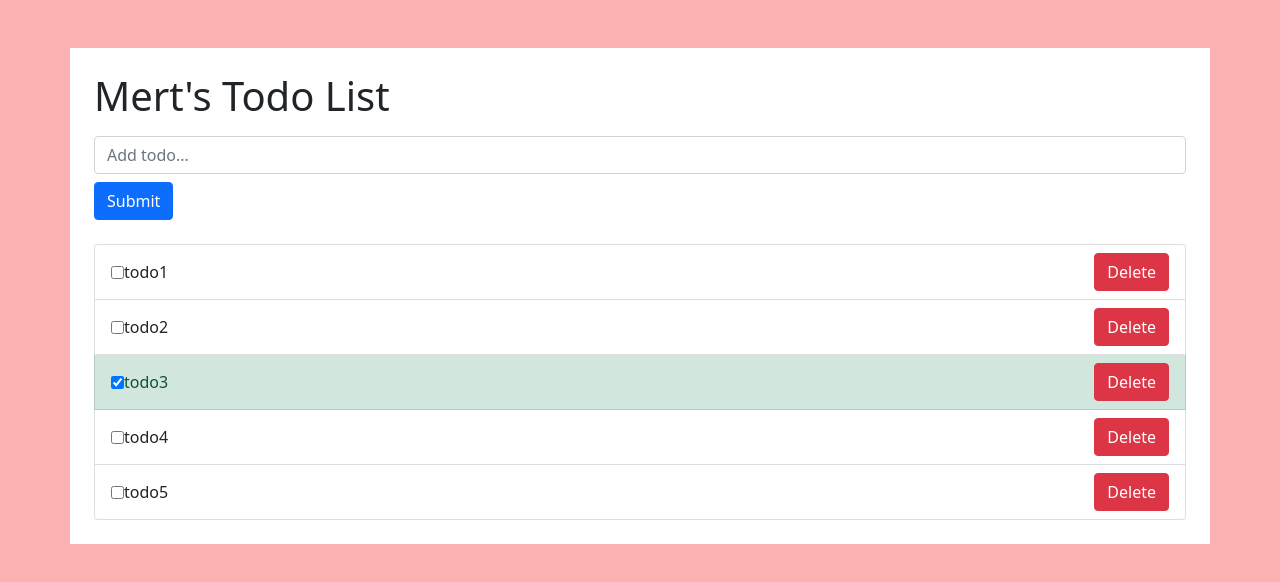
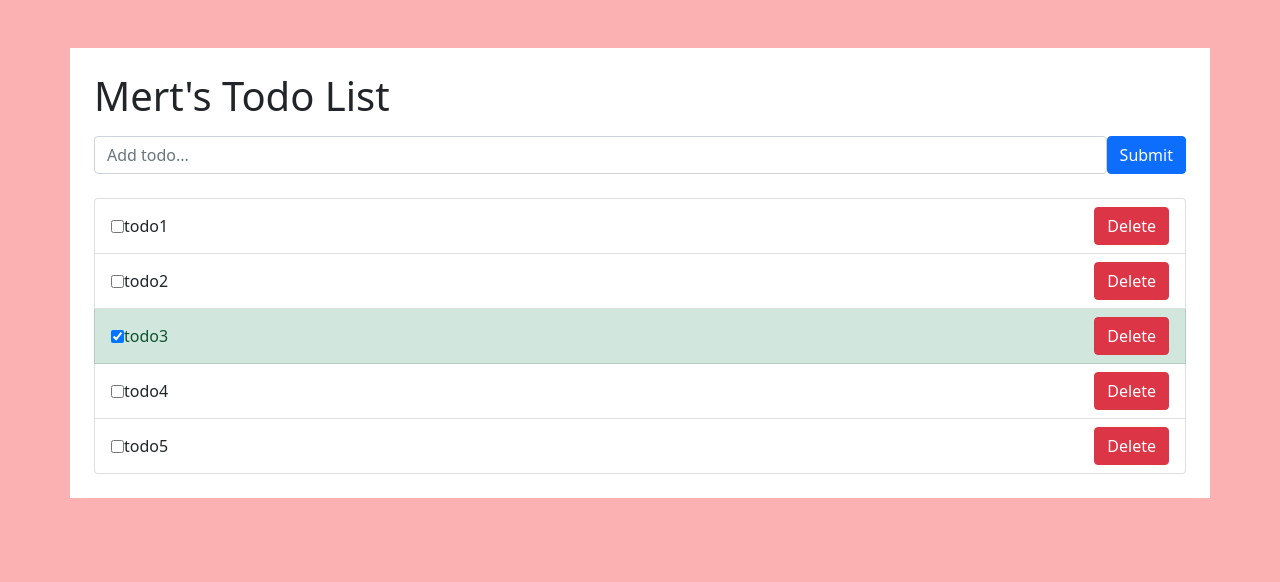
Before and after one commit to 159-Pazarama-React-Bootcamp/week-2-case-mrtksknn, a React (Create React App) app in the folder todo-app/: page / in a window 1280 px wide. Shown: the top 582 px of the page. Built offline with nearby package versions, Linux system fonts and the light colour scheme.

Commit message:
added: redux and store files

```diff
--- a/todo-app/package.json
+++ b/todo-app/package.json
@@ -9,6 +9,7 @@
     "@testing-library/user-event": "^13.5.0",
     "react": "^17.0.2",
     "react-dom": "^17.0.2",
+    "react-redux": "^7.2.6",
     "react-scripts": "5.0.0",
     "redux": "^4.1.2",
     "web-vitals": "^2.1.2"
--- a/todo-app/src/components/AddNewItem.js
+++ b/todo-app/src/components/AddNewItem.js
@@ -9,15 +9,14 @@ const AddNewItem = () => {
   }
 
   return (
-    <form onSubmit={onSubmit} className="form-inline mt-3 mb-3">
+    <form onSubmit={onSubmit} className="form-inline mt-3 mb-3 d-flex">
       <input
         type="text"
         className="form-control mb-2 mr-sm-2"
         placeholder="Add todo..."
         value={value}
         onChange={(event) => setValue(event.target.value)}
-      ></input>
-
+      />
       <button type="submit" className="btn btn-primary mb-2">
         Submit
       </button>
--- a/todo-app/src/index.js
+++ b/todo-app/src/index.js
@@ -1,5 +1,12 @@
-import React from 'react';
-import ReactDOM from 'react-dom';
-import App from './App';
+import React from 'react'
+import ReactDOM from 'react-dom'
+import App from './App'
+import store from './redux/store'
+import { Provider } from 'react-redux'
 
-ReactDOM.render(<App />,document.getElementById('root'));
+ReactDOM.render(
+  <Provider store={store}>
+    <App />
+  </Provider>,
+  document.getElementById('root')
+)
--- /dev/null
+++ b/todo-app/src/redux/store.js
@@ -0,0 +1,5 @@
+import { configureStore } from '@reduxjs/toolkit'
+
+export default configureStore({
+  reducer: {},
+})
```
Also changed, not shown: 1 other file (tests, documents, lock files or other folders).
